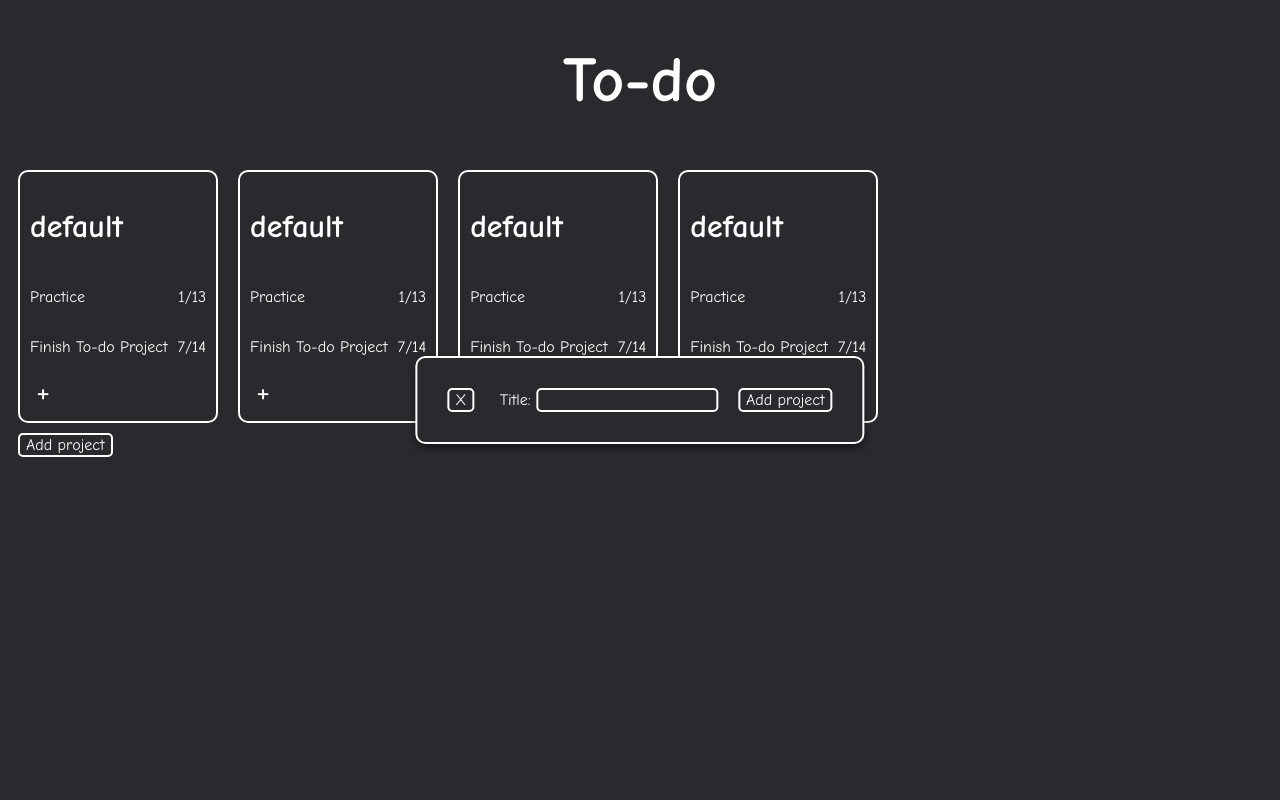
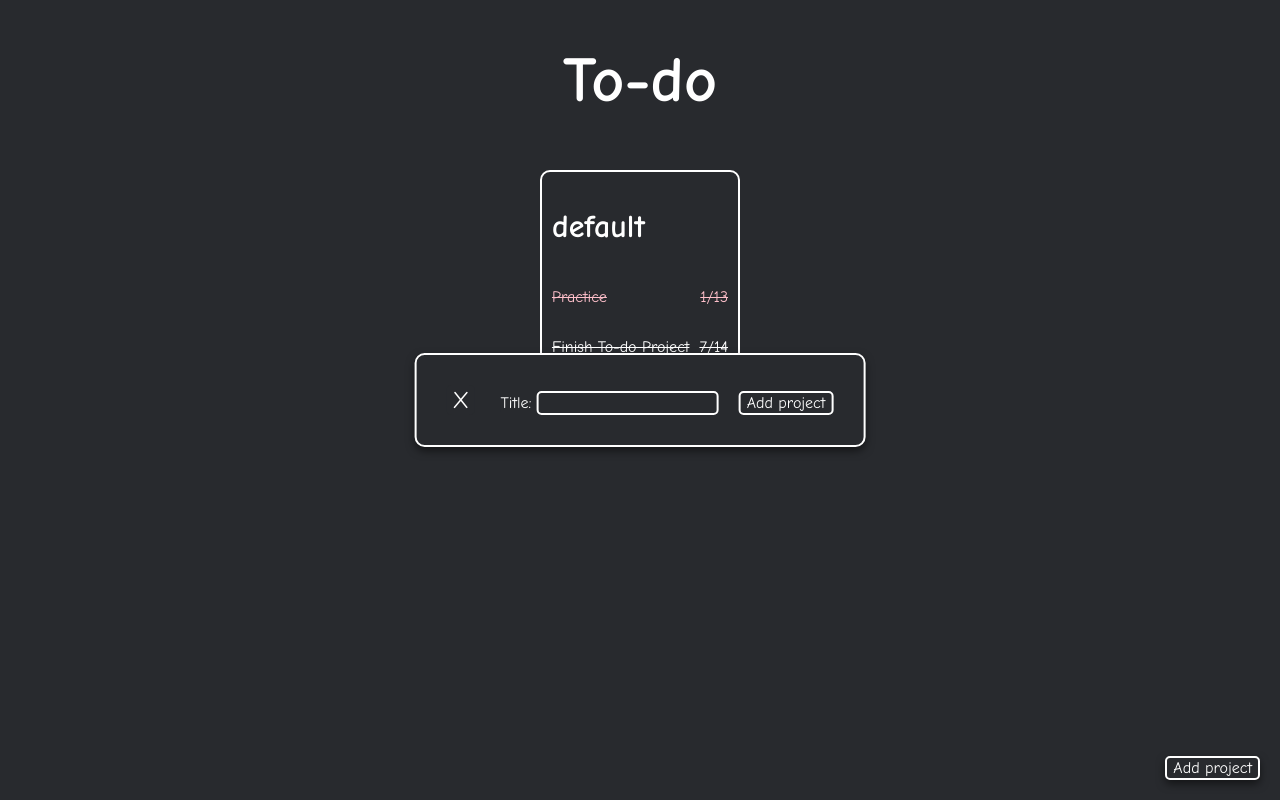
Before and after one commit to teja5t/to-do, a website built with webpack: page src/template.html in a window 1280 px wide. Both pictures are taken after a click on the button "Add project". Built offline with nearby package versions, Linux system fonts and the light colour scheme.

Commit message:
added local storage and fine tuned css

```diff
--- a/src/DOMstuff.js
+++ b/src/DOMstuff.js
@@ -6,21 +6,40 @@ class DOM {
         this.projects = [];
         this.dialog = document.querySelector('.detailed-todo');
         this.projectDialog = document.querySelector('.edit-project');
-
         document.querySelector('.add-project').addEventListener('click', () => this.addProject());
 
-        const project = Project();
-        project.title = "default";
-        const date1 = new Date('2025-01-12');
-        const date2 = new Date('2025-07-13');
-        const todo1 = Todo("Practice", "Scales, Bach, Brahms", date1, "green", "true");
-        const todo2 = Todo("Finish To-do Project", "store data, dom, css", date2, "red", "false");
-        project.add(todo1);
-        project.add(todo2);
-        this.projects.push(project);
-        this.projects.push(project);
-        this.projects.push(project);
-        this.projects.push(project);
+        if (!localStorage.getItem("projects")) {
+            const defaultProject = Project();
+            defaultProject.title = "default";
+            const date1 = new Date('2025-01-12');
+            const date2 = new Date('2025-07-13');
+            const todo1 = Todo("Practice", "Scales, Bach, Brahms", date1, "#FFC0CB", "true");
+            const todo2 = Todo("Finish To-do Project", "store data, dom, css", date2, "#ffffff", "false");
+            defaultProject.add(todo1);
+            defaultProject.add(todo2);
+            this.projects.push(defaultProject);
+            this.saveProjects();
+        }
+
+        this.display();
+    }
+
+    saveProjects() {
+        localStorage.setItem("projects", JSON.stringify(this.projects));
+    }
+
+    loadProjects() {
+        const storedProjects = JSON.parse(localStorage.getItem("projects")) || [];
+        this.projects = storedProjects.map(projectData => {
+            const project = Object.assign(new Project(), projectData);
+            // Convert task dates into Date objects
+            project.tasks = project.tasks.map(todoData => {
+                const todo = Object.assign(new Todo(), todoData);
+                todo.dueDate = new Date(todo.dueDate); // Convert stored date string to Date object
+                return todo;
+            });
+            return project;
+        });
     }
 
     showDialog() {
@@ -29,14 +48,14 @@ class DOM {
             <div>
                 <label>Title: <input type="text" id="title"></label>
             </div>
-            <div>
-                <label>Description: <textarea id="description"></textarea></label>
+            <div class='textarea-container'>
+                <label for='description'>Description: </label><textarea id="description"></textarea>
             </div>
             <div>
                 <label>Due Date: <input type="date" id="dueDate"></label>
             </div>
             <div>
-                <label>Color: <input type="color" id="color"></label>
+                <label>Color: <input type="color" id="color" value="#ffffff"></label>
             </div>
             <div>
                 <label>Completed: <input type="checkbox" id="completed"></label>
@@ -66,6 +85,7 @@ class DOM {
             const newProject = Project();
             newProject.title = this.projectDialog.querySelector("input").value;
             this.projects.push(newProject);
+            this.saveProjects();
             this.display();
             this.projectDialog.close();
         });
@@ -85,12 +105,14 @@ class DOM {
 
         editBtn.addEventListener('click', () => {
             project.title = this.projectDialog.querySelector("input").value;
+            this.saveProjects();
             this.display();
             this.projectDialog.close();
         });
 
         deleteBtn.addEventListener('click', () => {
             this.projects.splice(this.projects.indexOf(project), 1);
+            this.saveProjects();
             this.display();
             this.projectDialog.close();
         })
@@ -108,17 +130,23 @@ class DOM {
             this.editTodo(project, todo);
         });
 
-        //add event listener to container which shows more details (in a dialog?)
-
         const title = document.createElement('p');
         title.classList.add('task-title');
         title.textContent = todo.title;
+        title.style.color = todo.color;
         container.appendChild(title);
 
         const date = document.createElement('p');
         date.classList.add('task-date');
         date.textContent = `${todo.dueDate.getMonth() + 1}/${todo.dueDate.getDate() + 1}`;
+        date.style.color = todo.color;
         container.appendChild(date);
+
+
+        if (todo.completed) {
+            title.style.textDecoration = "line-through";
+            date.style.textDecoration = "line-through";
+        }
 
         return container;
     }
@@ -132,6 +160,7 @@ class DOM {
         deleteBtn.textContent = `Delete ${todo.title}`;
         deleteBtn.addEventListener('click', () => {
             project.remove(todo);
+            this.saveProjects();
             this.display();
             this.dialog.close();
         });
@@ -141,7 +170,7 @@ class DOM {
         document.querySelector('#description').value = todo.description;
         document.querySelector('#dueDate').value = todo.dueDate.toISOString().slice(0, 10);
         document.querySelector('#color').value = todo.color;
-        document.querySelector('#completed').value = todo.completed;
+        document.querySelector('#completed').checked = todo.completed;
 
 
         btn.addEventListener('click', () => {
@@ -149,7 +178,7 @@ class DOM {
             const description = document.querySelector('#description').value;
             const dueDate = new Date(document.querySelector('#dueDate').value);
             const color = document.querySelector('#color').value;
-            const completed = document.querySelector('#completed').value;
+            const completed = document.querySelector('#completed').checked;
 
             if (title === "") {
                 alert("Please enter a title");
@@ -164,6 +193,7 @@ class DOM {
                 todo.color = color;
                 todo.completed = completed;
                 this.dialog.close();
+                this.saveProjects();
                 this.display();
             }
         });
@@ -180,7 +210,7 @@ class DOM {
             const description = document.querySelector('#description').value;
             const dueDate = new Date(document.querySelector('#dueDate').value);
             const color = document.querySelector('#color').value;
-            const completed = document.querySelector('#completed').value;
+            const completed = document.querySelector('#completed').checked;
 
             console.log(dueDate.getDate());
 
@@ -193,6 +223,7 @@ class DOM {
             else {
                 project.add(new Todo(title, description, dueDate, color, completed));
                 this.dialog.close();
+                this.saveProjects();
                 this.display();
             }
         })
@@ -222,6 +253,7 @@ class DOM {
     }
 
     display() {
+        this.loadProjects();
         const container = document.querySelector('.projects');
         container.innerHTML = "";
         this.projects.forEach((element) => container.appendChild(this.makeProject(element)));
--- a/src/styles.css
+++ b/src/styles.css
@@ -1,6 +1,3 @@
-body {
-}
-
 * {
     color: white;
     font-size: 1rem;
@@ -16,6 +13,7 @@ h1 {
 .projects {
     display: flex;
     flex-wrap: wrap;
+    justify-content: center;
 }
 
 
@@ -35,6 +33,8 @@ h1 {
 
 .task-title {
     text-wrap: 1;
+    max-width: 300px;
+    word-wrap: break-word;
 }
 
 .task-date {
@@ -81,6 +81,13 @@ dialog[open] {
     font-size: 2rem;
 }
 
+
+.close-dialog,
+.close-project-dialog {
+    border: none;
+    font-size: 1.5rem;
+}
+
 h2 {
     font-size: 2rem;
 }
@@ -92,6 +99,15 @@ dialog button,
     margin-left: 10px;
 }
 
+.add-project {
+    position: fixed; /* Fixed position for sticking to a corner */
+    bottom: 20px; /* Distance from the bottom edge */
+    right: 20px; /* Distance from the right edge */
+    color: white;
+    cursor: pointer;
+    box-shadow: 0 4px 8px rgba(0, 0, 0, 0.5); /* Optional shadow for style */
+}
+
 dialog > * {
     margin: 10px;
 }
@@ -100,3 +116,12 @@ input, textarea {
     border: solid white 2px;
     border-radius: 5px;
 }
+
+.textarea-container {
+    display: flex;
+    align-items:start;
+}
+
+textarea {
+    margin-left: 5px;
+}
```
